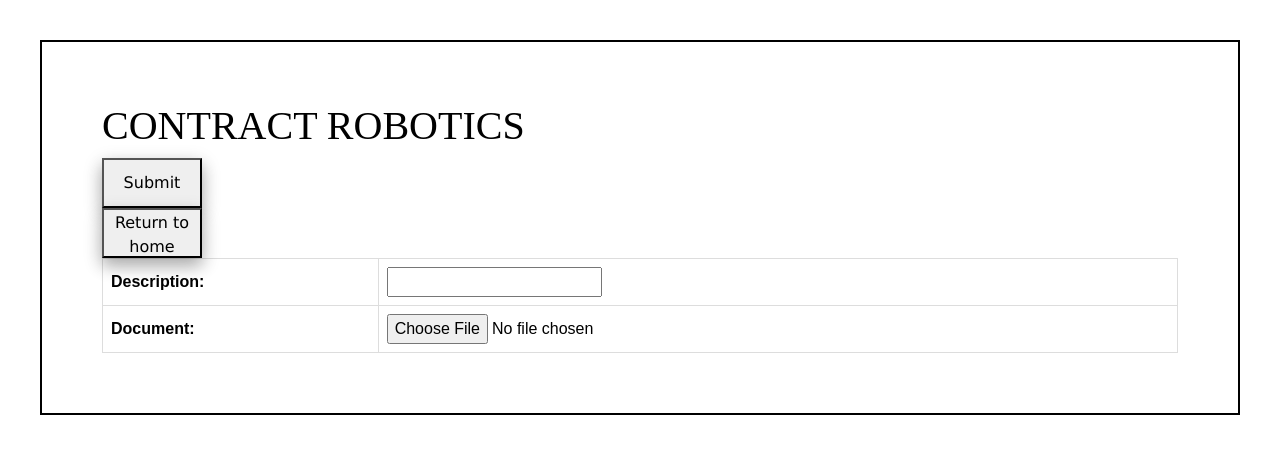
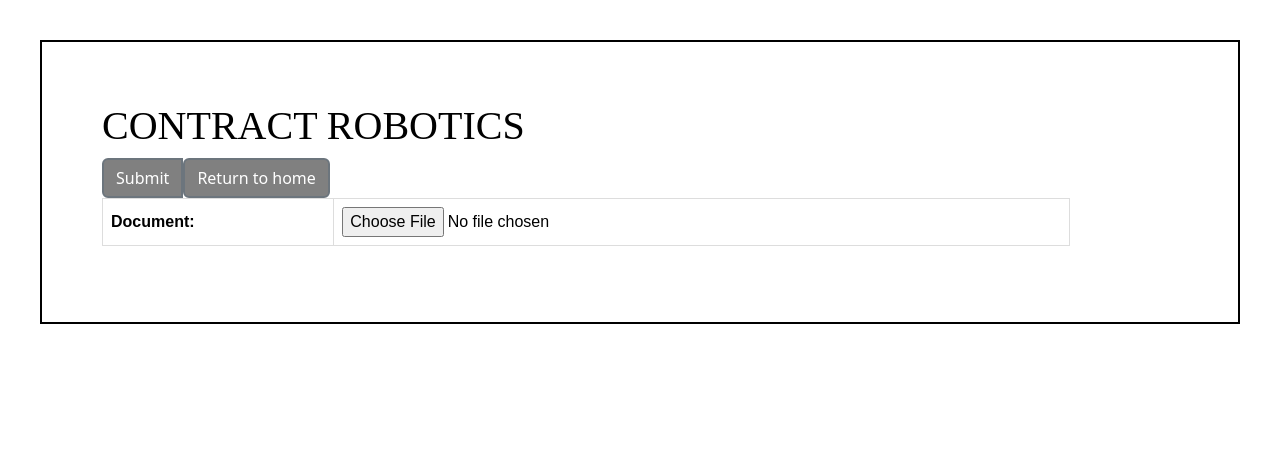
Before and after one commit to longnld/Contract_pvs, a Django app: page /upload/form/ in a window 1280 px wide. Shown: the top 454 px of the page. Run offline with Django 3.2, Linux system fonts and the light colour scheme; some libraries are stand-ins or nearby versions.

Commit message:
third commit

```diff
--- a/upload/forms.py
+++ b/upload/forms.py
@@ -6,4 +6,4 @@ from upload.models import Document
 class DocumentForm(forms.ModelForm):
     class Meta:
         model = Document
-        fields = ('description', 'document', )
+        fields =  ('document',)
--- a/upload/models.py
+++ b/upload/models.py
@@ -2,7 +2,6 @@ from __future__ import unicode_literals
 from django.db import models
 import os
 def validate_file_extension1(value):
-    import os
     from django.core.exceptions import ValidationError
     ext = os.path.splitext(value.name)[-1]  # [0] returns path+filename
     valid_extensions = ['.pdf',]
@@ -11,4 +10,3 @@ def validate_file_extension1(value):
 class Document(models.Model):
     description = models.CharField(max_length=255, blank=True)
     document = models.FileField(upload_to='documents',validators=[validate_file_extension1])
-    uploaded_at = models.DateTimeField(auto_now_add=True)
--- a/upload/templates/upload/model_form_upload.html
+++ b/upload/templates/upload/model_form_upload.html
@@ -1,31 +1,34 @@
 {% extends 'base.html' %}
 
 {% block content %}
+<div style="width: 90%"">
   <table >
       <form method="post" enctype="multipart/form-data">
         {% csrf_token %}
         {{ form }}
-        <button class="button button1" type="submit" style="height:50px;width:100px;font-family:'verdana'">Submit</button>
+        <div class="btn-toolbar" role="toolbar" aria-label="Toolbar with button groups">
+          <div class="btn-group mr-2" role="group" aria-label="First group">
+            <button type="submit" class="btn btn-secondary" style="background:grey;border-width: 2px  "> Submit</button>
+            <a href="{% url 'home' %} "><button type="button" class="btn btn-secondary"style="background:grey;border-width: 2px  ">
+
+              Return to home </button></a>
+          </div>
+        </div>
       </form>
-    <br>
-    <a href="{% url 'home' %} ">
-    <button class="button button1" type="submit" style="height:50px;width:100px;font-family:'verdana'">Return to home
-    </button> </a>
 
-
-
-<table style='border: 2px solid black'>
-    <nav>
+<table class="table">
+  <tbody>
       {%for key,val in lists.items %}
       <tr >
-        <td style="font-family:'Copperplate';font-size: 23px;background-color:whitesmoke;border: 1px">{{ key }}</td>
+        <th style="font-family:'Copperplate';font-size: 23px;background-color:whitesmoke;border: 1px" scope="row">{{ key }}</th>
         {%for key1,val1 in val.items %}
-        <tr>
-          <td style="font-family:'Copperplate';background-color:whitesmoke" >{{ key1 }}:</td>
+        <div>
+          <th style="font-family:'Copperplate';background-color:whitesmoke" scope="row" >{{ key1 }}:</th>
           <td style="font-family:'Copperplate';background-color:whitesmoke" >{{ val1 }}</td>
-        </tr>
+        </div>
       {% endfor %}
       </tr>
     {% endfor %}
-  </nav>
+    <tbody>
+    </div>
 {% endblock %}
--- a/uploadPDF/templates/base.html
+++ b/uploadPDF/templates/base.html
@@ -7,6 +7,7 @@
     <meta http-equiv="X-UA-Compatible" content="IE=edge">
     <meta name="viewport" content="width=device-width, initial-scale=1">
     <title></title>
+    <link href="https://cdn.jsdelivr.net/npm/bootstrap@5.1.3/dist/css/bootstrap.min.css" rel="stylesheet" integrity="sha384-1BmE4kWBq78iYhFldvKuhfTAU6auU8tT94WrHftjDbrCEXSU1oBoqyl2QvZ6jIW3" crossorigin="anonymous">
     <link href="{% static 'css/bootstrap.min.css' %}" rel="stylesheet">
     <link href="//netdna.bootstrapcdn.com/font-awesome/3.2.1/css/font-awesome.css" rel="stylesheet">
     <script src="https://oss.maxcdn.com/html5shiv/3.7.3/html5shiv.min.js"></script>
@@ -24,13 +25,17 @@
     }
     table {
       font-family: arial, sans-serif;
-      border-collapse: collapse;
       width: 100%;
     }
     td, th {
       border: 1px solid #dddddd;
       text-align: left;
       padding: 8px;
+    }
+    a:hover, a:visited, a:link, a:active
+    {
+    text-decoration: none;
+    color: whitesmoke;
     }
     </style>
   </head>
```
Also changed, not shown: upload/readpdf.py (+32 -33 lines), upload/templates/upload/home.html (+4 -11 lines).
